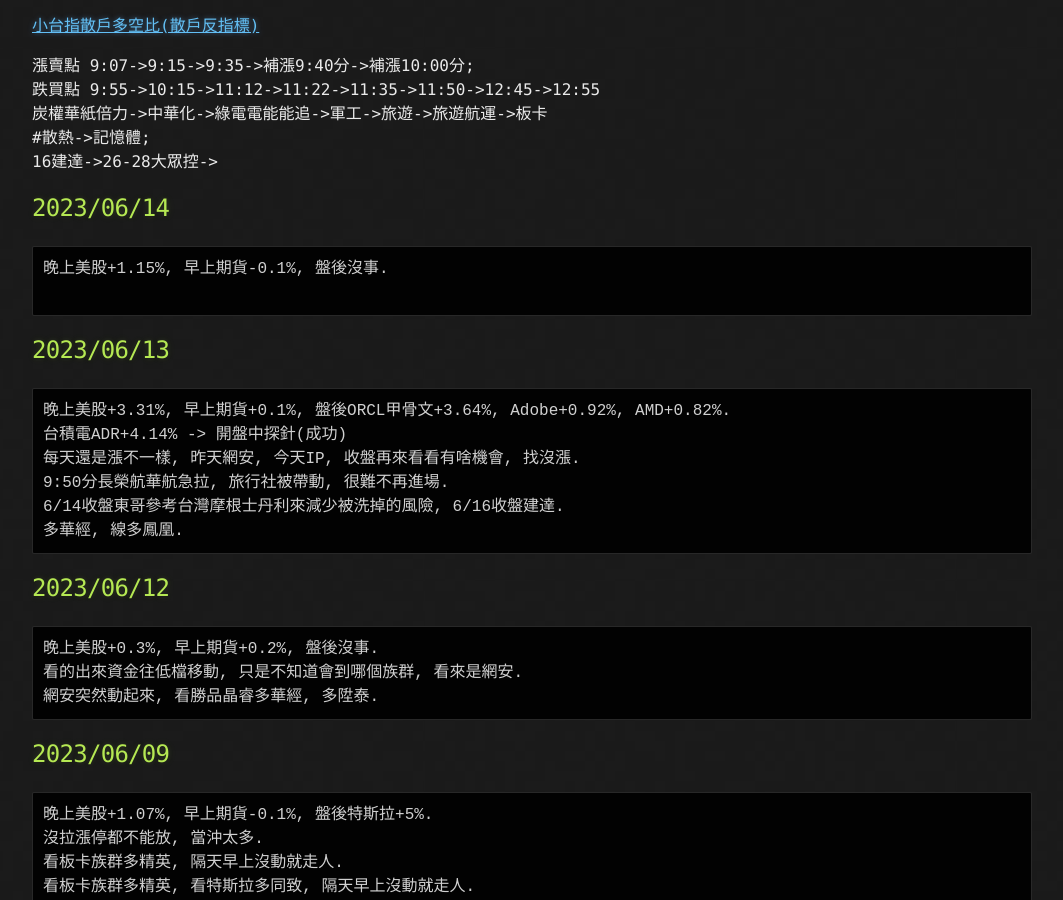
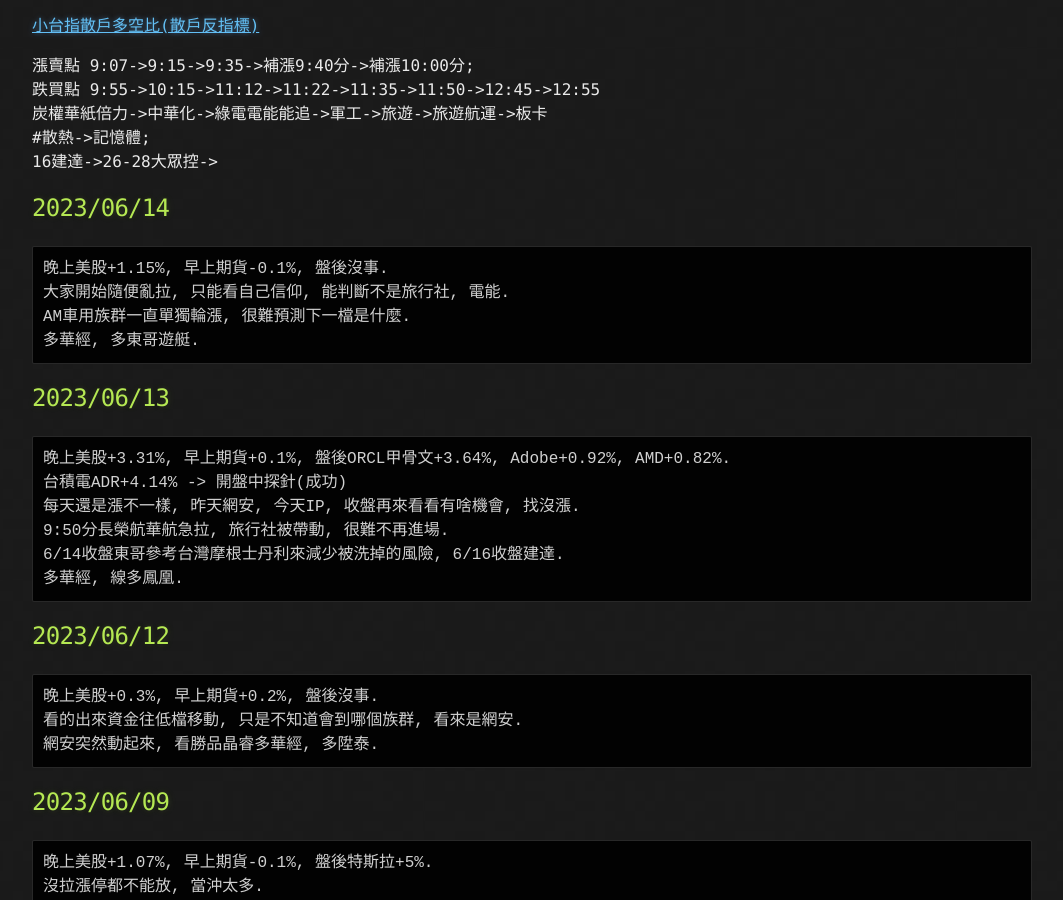
Before and after one commit to lepg5487/Stock_God, a Jekyll site: the page built from index.md, in a window 1280 px wide and 900 px high, scrolled down 484 px. Shown: the whole window, without its empty margins (108-1171 px from the left). Built offline with Jekyll 4.4.1, drawn with Linux system fonts in a browser that asks for light colours; our own code applies the rules of GitHub Pages for plain Markdown files.

Commit message:
Update index.md

````diff
--- a/index.md
+++ b/index.md
@@ -25,7 +25,9 @@
 ## 2023/06/14
 ```
 晚上美股+1.15%, 早上期貨-0.1%, 盤後沒事.
-
+大家開始隨便亂拉, 只能看自己信仰, 能判斷不是旅行社, 電能.
+AM車用族群一直單獨輪漲, 很難預測下一檔是什麼.
+多華經, 多東哥遊艇.
 ```
 
 ## 2023/06/13
````
